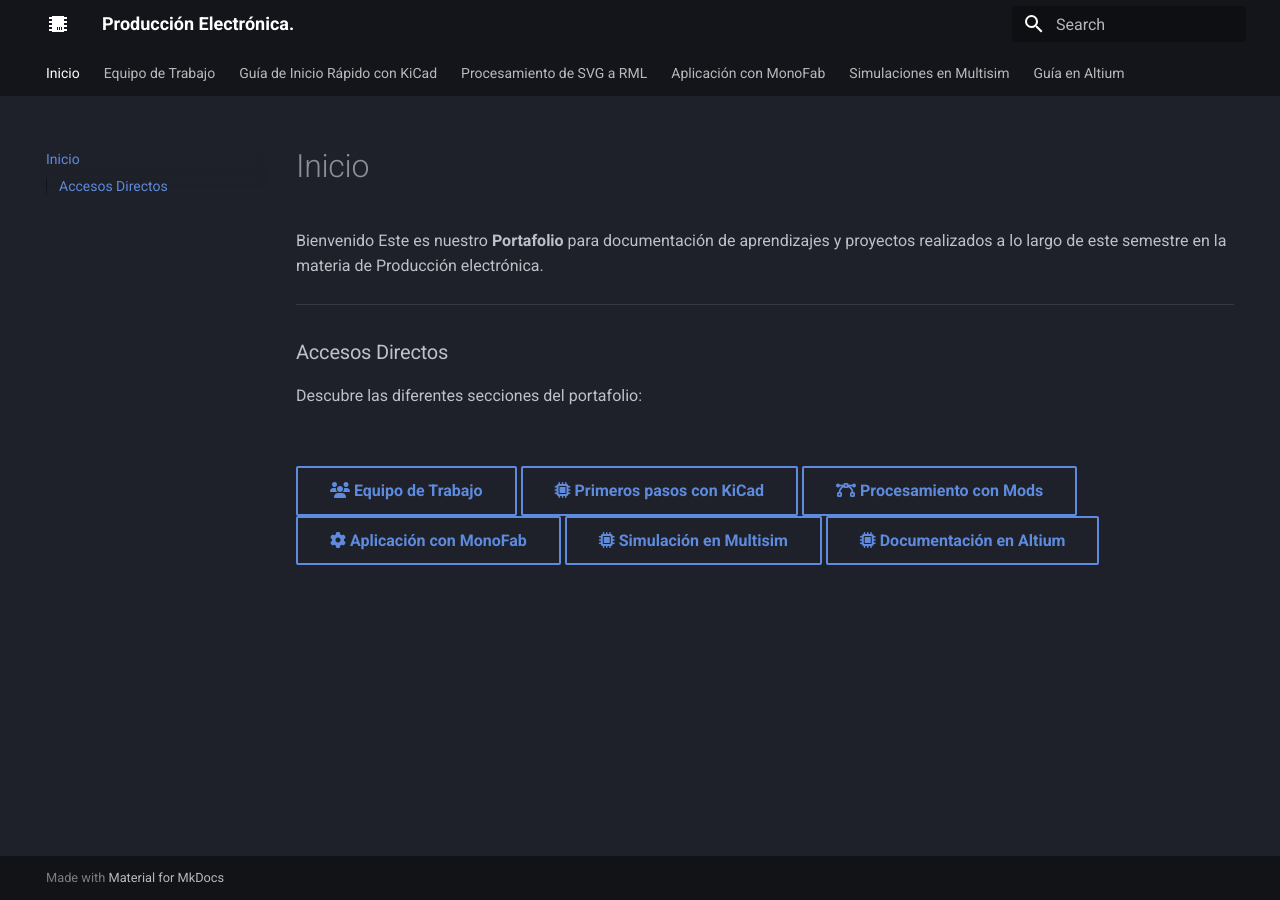
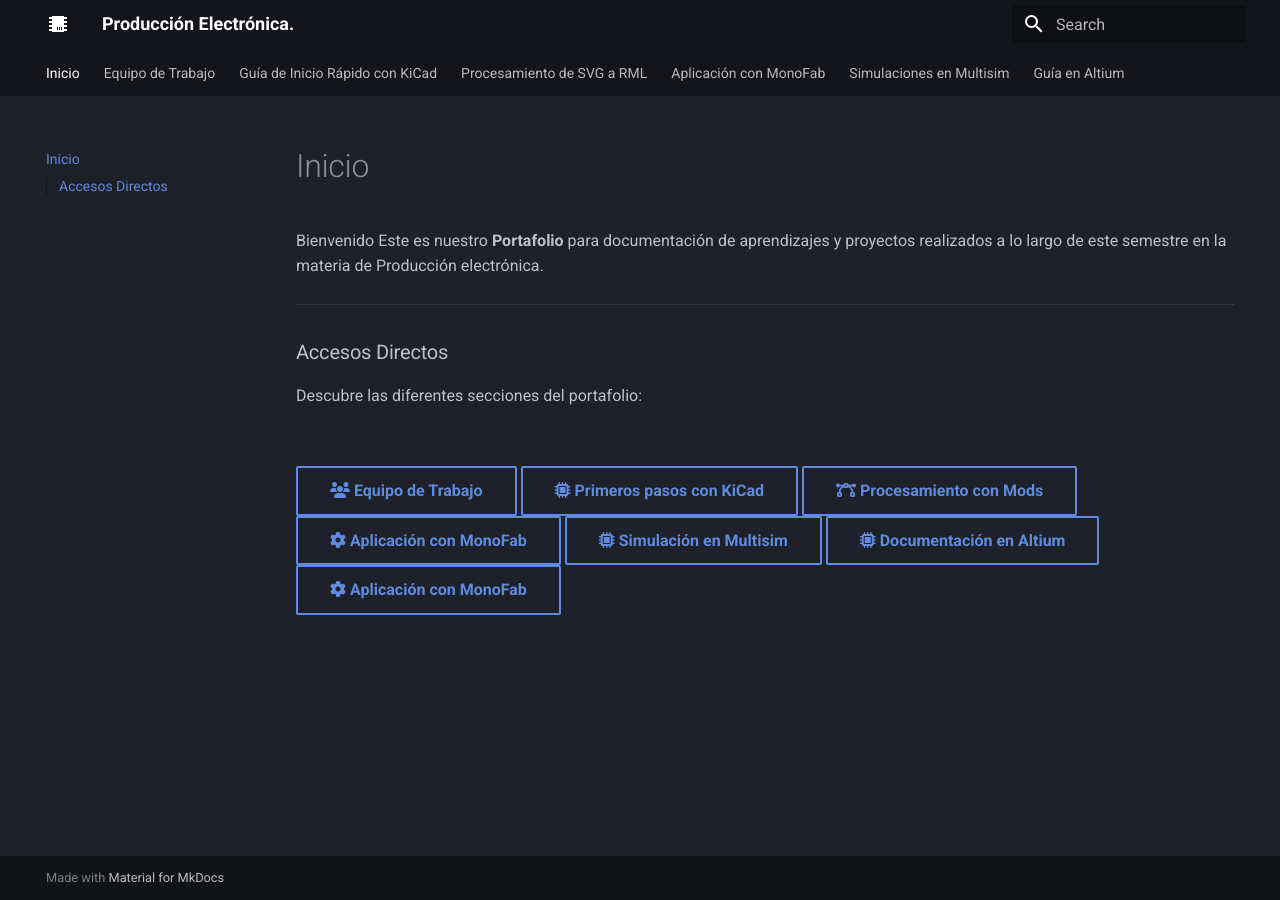
Before and after one commit to Joy-2307/Producci-n-Electr-nica-JIGR, an MkDocs documentation site: the page built from docs/index.md, in a window 1280 px wide. Built offline with MkDocs 1.6.1 and Material for MkDocs 9.7.7, drawn with Linux system fonts in a browser that asks for light colours.

Commit message:
Update index.md

```diff
--- a/docs/index.md
+++ b/docs/index.md
@@ -16,3 +16,4 @@ Descubre las diferentes secciones del portafolio:
 [<i class="fa-solid fa-gear"></i> Aplicación con MonoFab](Roland MonoFab.md){ .md-button .md-button }
 [<i class="fa-solid fa-microchip"></i> Simulación en Multisim](Doc Multisim.md){ .md-button .md-button }
 [<i class="fa-solid fa-microchip"></i> Documentación en Altium](Doc Altium.md){ .md-button .md-button }
+[<i class="fa-solid fa-gear"></i> Aplicación con MonoFab](Doc Soldaduras.md){ .md-button .md-button }
```
